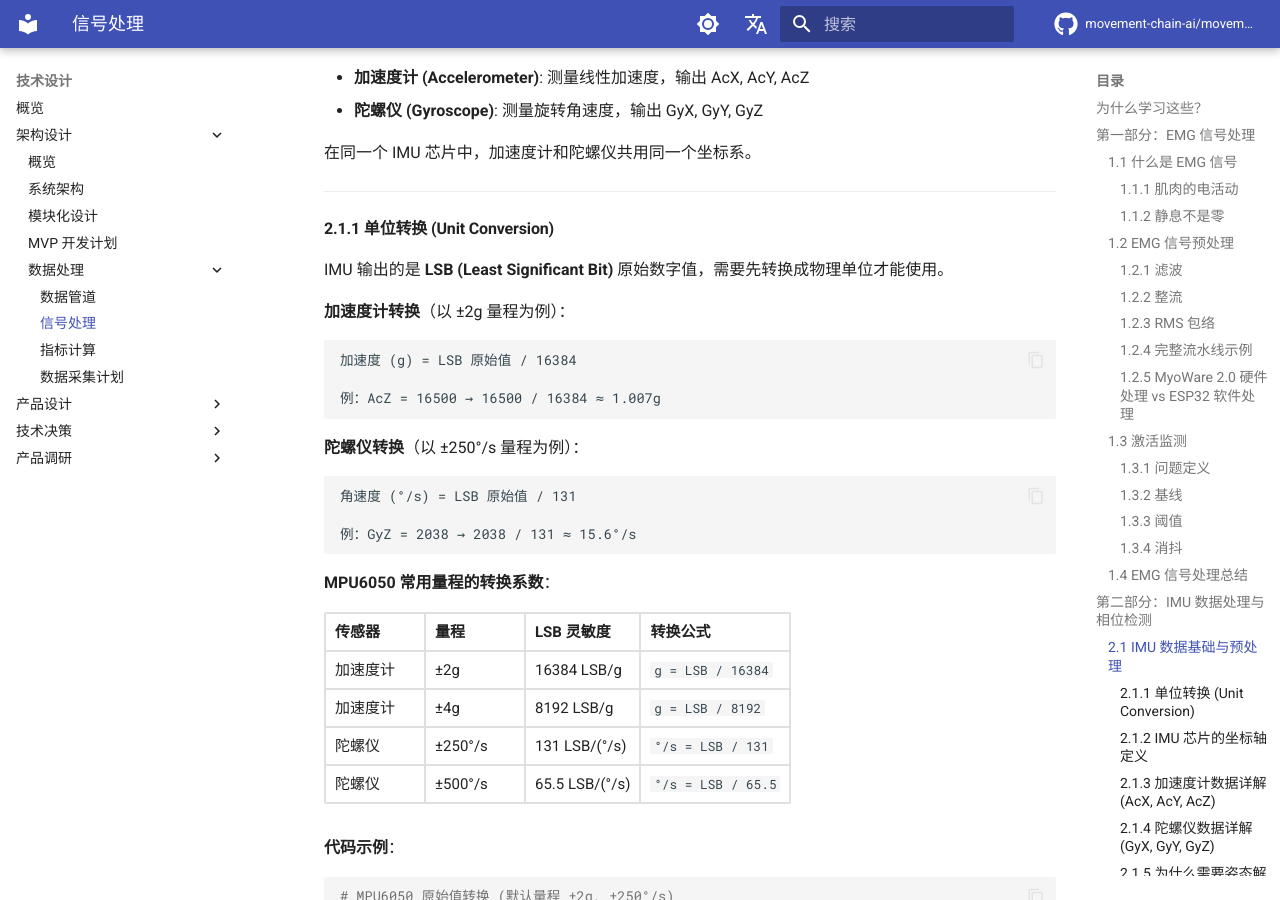
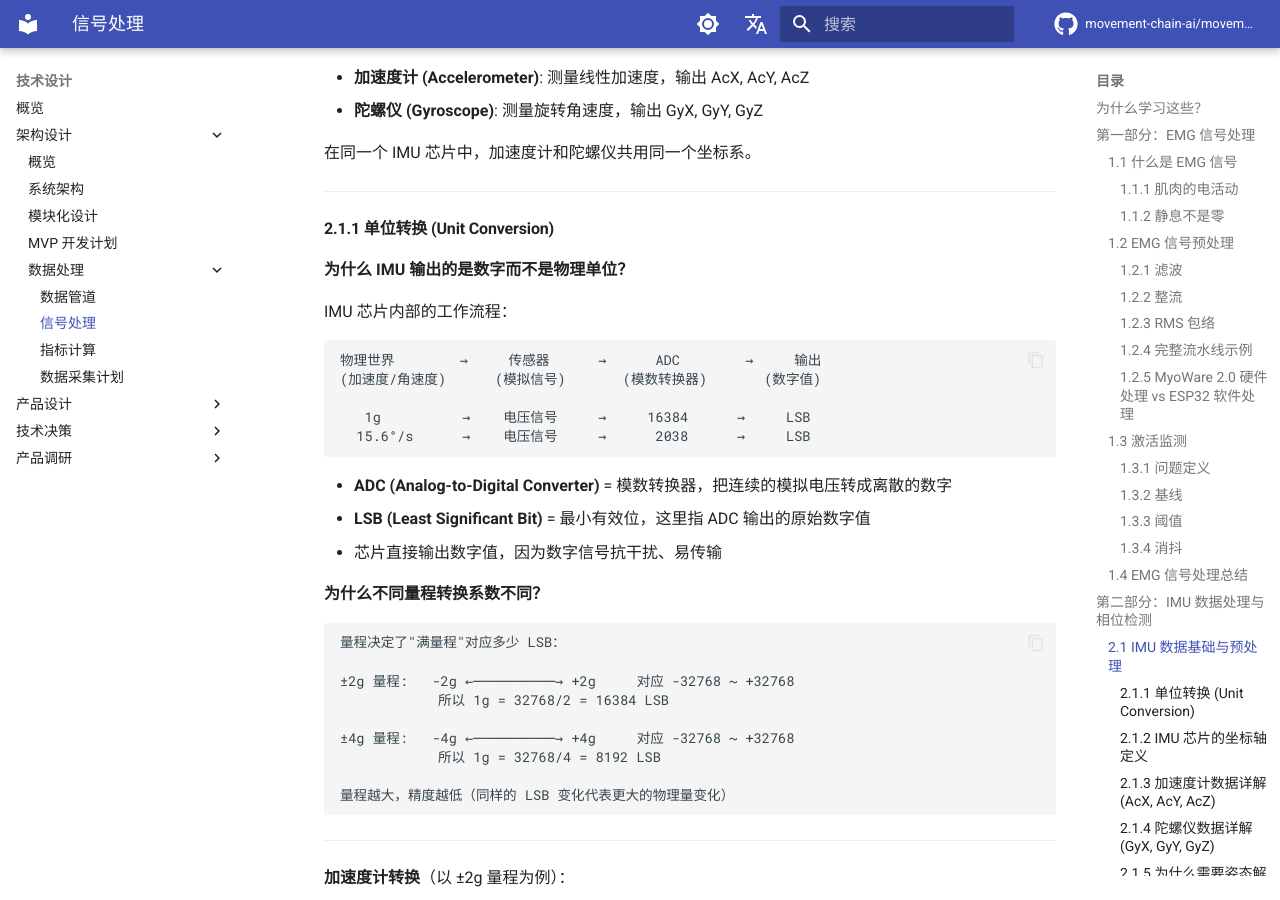
Before and after one commit to movement-chain-ai/movement-chain-docs, an MkDocs documentation site: the page built from docs/zh/design/architecture/data-processing/signal-processing.md, in a window 1280 px wide and 900 px high, scrolled down 19352 px. Built offline with MkDocs 1.6.1 and Material for MkDocs 9.7.7, drawn with Linux system fonts in a browser that asks for light colours; comment, search, counter and statistics services are not loaded; the version menu is left out.

Commit message:
补充单位转换的基础背景知识
- 解释为什么 IMU 输出数字值（ADC 模数转换）
- 解释 LSB 的含义
- 解释为什么不同量程有不同的转换系数
- 说明量程与精度的关系

Co-Authored-By: Claude Opus 4.5 <noreply@anthropic.com>

````diff
--- a/docs/zh/design/architecture/data-processing/signal-processing.md
+++ b/docs/zh/design/architecture/data-processing/signal-processing.md
@@ -972,7 +972,37 @@ t=0        t≈0      t=1       t≈1       t=11-21
 
 #### 2.1.1 单位转换 (Unit Conversion)
 
-IMU 输出的是 **LSB (Least Significant Bit)** 原始数字值，需要先转换成物理单位才能使用。
+**为什么 IMU 输出的是数字而不是物理单位？**
+
+IMU 芯片内部的工作流程：
+
+```text
+物理世界        →     传感器      →      ADC        →     输出
+(加速度/角速度)      (模拟信号)       (模数转换器)       (数字值)
+
+   1g          →    电压信号     →     16384      →     LSB
+  15.6°/s      →    电压信号     →      2038      →     LSB
+```
+
+- **ADC (Analog-to-Digital Converter)** = 模数转换器，把连续的模拟电压转成离散的数字
+- **LSB (Least Significant Bit)** = 最小有效位，这里指 ADC 输出的原始数字值
+- 芯片直接输出数字值，因为数字信号抗干扰、易传输
+
+**为什么不同量程转换系数不同？**
+
+```text
+量程决定了"满量程"对应多少 LSB：
+
+±2g 量程:   -2g ←──────────→ +2g     对应 -32768 ~ +32768
+            所以 1g = 32768/2 = 16384 LSB
+
+±4g 量程:   -4g ←──────────→ +4g     对应 -32768 ~ +32768
+            所以 1g = 32768/4 = 8192 LSB
+
+量程越大，精度越低（同样的 LSB 变化代表更大的物理量变化）
+```
+
+---
 
 **加速度计转换**（以 ±2g 量程为例）：
 
````
